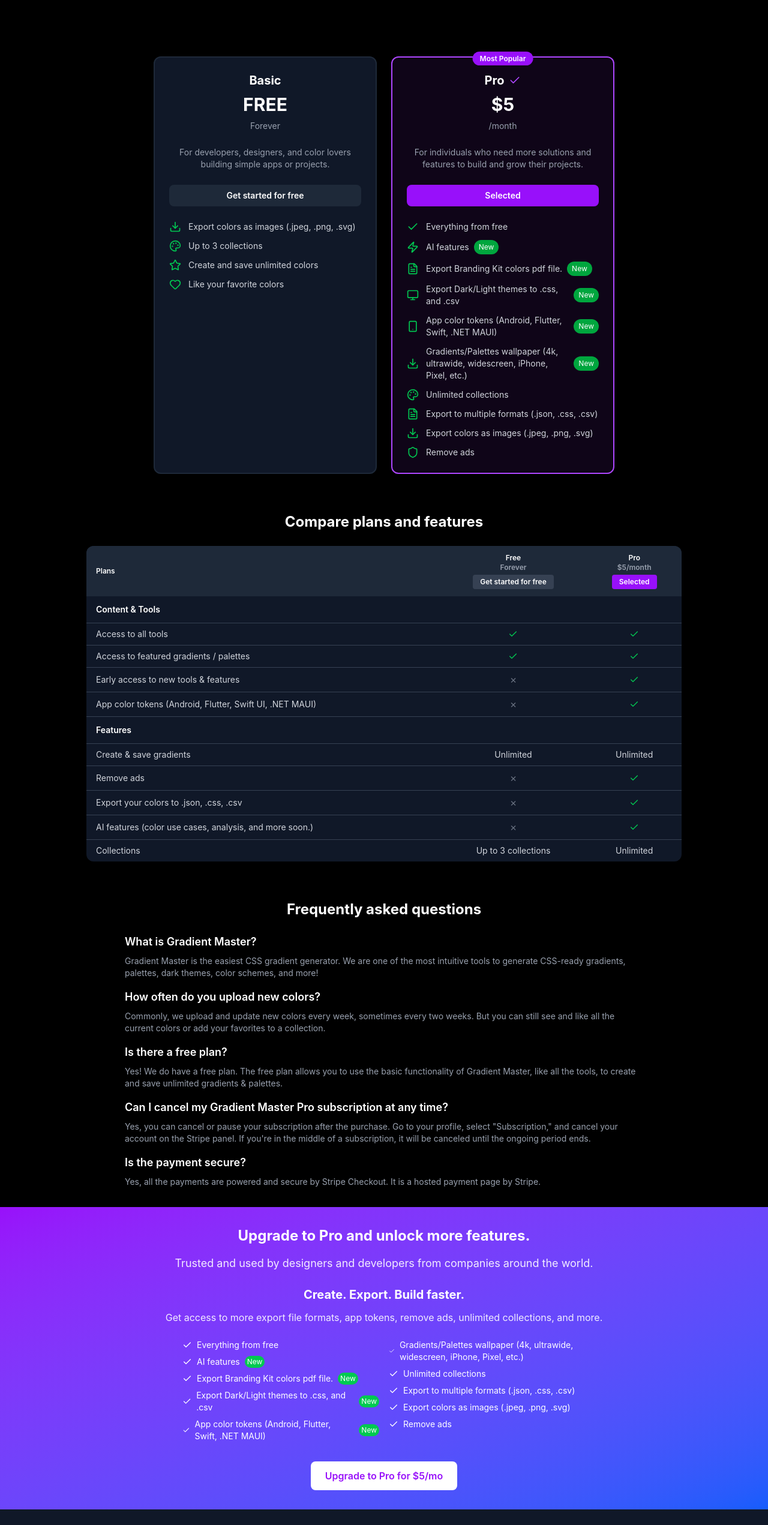
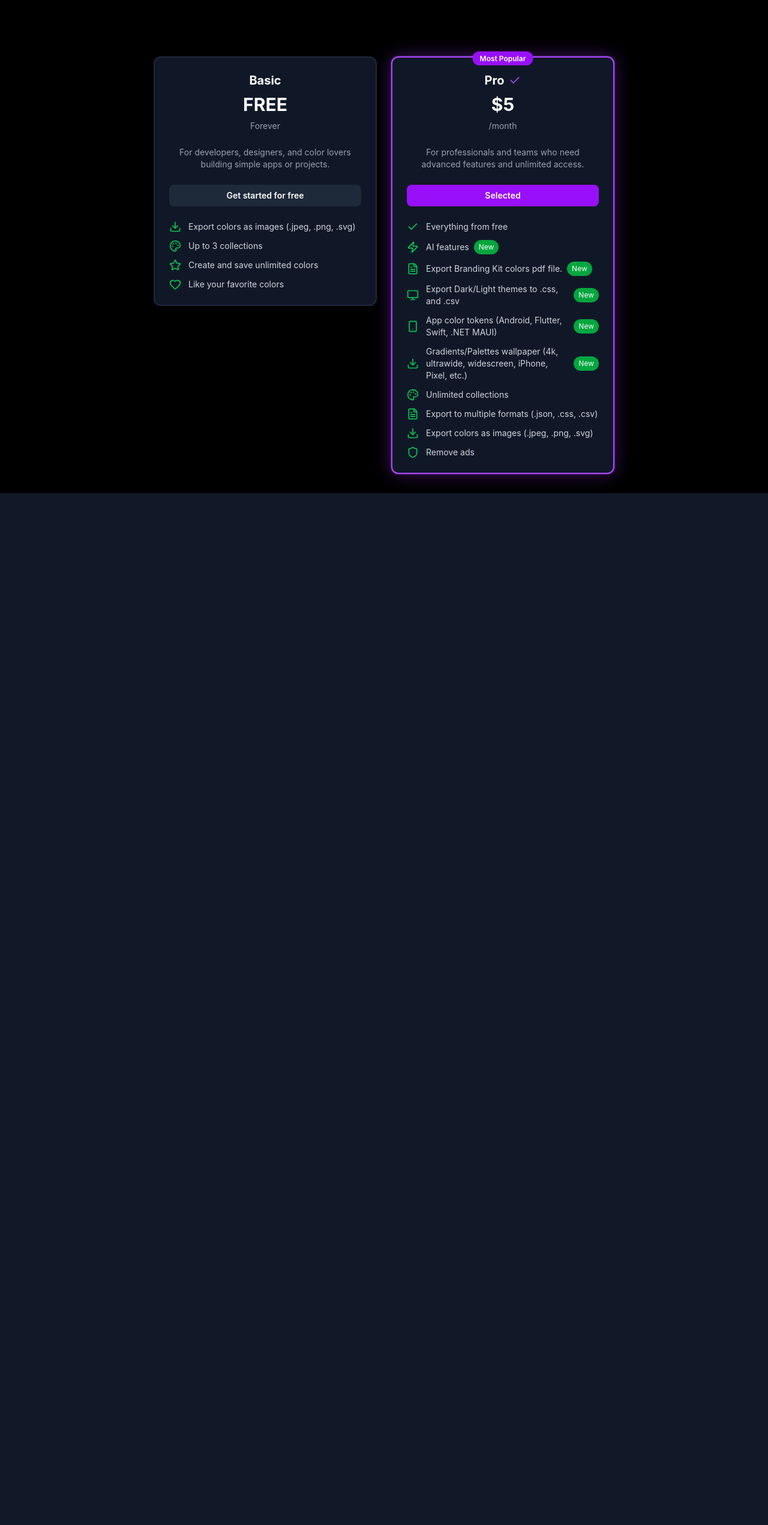
Before and after one commit to toochinos/gradient, a Next.js app: page /upgrade in a window 1280 px wide. Shown: the part 243-2785 px from the top of the page at 60% size. After the commit the page ends 1065 px from the top, so only its background shows below. Built offline with nearby package versions, Linux system fonts and the light colour scheme.

Commit message:
Update SaaS with new features

```diff
--- a/src/app/upgrade/page.tsx
+++ b/src/app/upgrade/page.tsx
@@ -106,6 +106,8 @@
         <div className="max-w-5xl mx-auto px-4">
           <div className="grid md:grid-cols-2 gap-6 max-w-3xl mx-auto">
             {/* Basic Plan */}
+            <div className="relative">
+              {/* Background card with blur effect */}
               <div
                 className={`bg-gray-900 rounded-xl shadow-lg p-6 border-2 cursor-pointer transition-all ${
                   selectedPlan === 'free'
@@ -114,23 +116,19 @@
                 }`}
                 style={selectedPlan === 'free' ? {
                   backgroundColor: 'rgba(147, 51, 234, 0.1)',
-                textRendering: 'optimizeLegibility',
-                WebkitFontSmoothing: 'antialiased',
-                MozOsxFontSmoothing: 'grayscale',
-                filter: 'none',
-                backdropFilter: 'none',
-                willChange: 'auto'
+                  boxShadow: '0 0 30px rgba(147, 51, 234, 0.4)',
+                  filter: 'blur(1px)'
                 } : {}}
                 onClick={() => setSelectedPlan('free')}
               >
                 <div className="text-center mb-6">
                   <div className="flex items-center justify-center mb-2">
-                  <h3 className="text-xl font-bold text-white" style={selectedPlan === 'free' ? { textRendering: 'optimizeLegibility', WebkitFontSmoothing: 'antialiased', MozOsxFontSmoothing: 'grayscale', filter: 'none' } : {}}>Basic</h3>
+                    <h3 className="text-xl font-bold text-white">Basic</h3>
                     {selectedPlan === 'free' && (
                       <Check className="w-5 h-5 text-purple-500 ml-2" />
                     )}
                   </div>
-                <div className="text-3xl font-bold text-white mb-2" style={selectedPlan === 'free' ? { textRendering: 'optimizeLegibility', WebkitFontSmoothing: 'antialiased', MozOsxFontSmoothing: 'grayscale', filter: 'none' } : {}}>FREE</div>
+                  <div className="text-3xl font-bold text-white mb-2">FREE</div>
                   <div className="text-gray-400 text-sm">Forever</div>
                 </div>
 
@@ -162,7 +160,57 @@
                 </div>
               </div>
 
+              {/* Clear overlay card when selected */}
+              {selectedPlan === 'free' && (
+                <div
+                  className="absolute inset-0 bg-gray-900 rounded-xl p-6 border-2 border-purple-500 cursor-pointer"
+                  style={{
+                    textRendering: 'optimizeLegibility',
+                    WebkitFontSmoothing: 'antialiased',
+                    MozOsxFontSmoothing: 'grayscale',
+                    filter: 'none',
+                    backdropFilter: 'none'
+                  }}
+                  onClick={() => setSelectedPlan('free')}
+                >
+                  <div className="text-center mb-6">
+                    <div className="flex items-center justify-center mb-2">
+                      <h3 className="text-xl font-bold text-white">Basic</h3>
+                      <Check className="w-5 h-5 text-purple-500 ml-2" />
+                    </div>
+                    <div className="text-3xl font-bold text-white mb-2">FREE</div>
+                    <div className="text-gray-400 text-sm">Forever</div>
+                  </div>
+
+                  <p className="text-gray-400 mb-6 text-center text-sm">
+                    For developers, designers, and color lovers building simple apps or projects.
+                  </p>
+
+                  <button
+                    className="w-full py-2 rounded-lg font-semibold transition-colors mb-6 text-sm bg-purple-600 text-white hover:bg-purple-700"
+                    onClick={(e) => {
+                      e.stopPropagation();
+                      setSelectedPlan('free');
+                    }}
+                  >
+                    Selected
+                  </button>
+
+                  <div className="space-y-3">
+                    {features.map((feature, index) => (
+                      <div key={index} className="flex items-center space-x-3">
+                        <div className="text-green-500 text-sm">{feature.icon}</div>
+                        <span className="text-gray-300 text-sm">{feature.text}</span>
+                      </div>
+                    ))}
+                  </div>
+                </div>
+              )}
+            </div>
+
             {/* Pro Plan */}
+            <div className="relative">
+              {/* Background card with blur effect */}
               <div
                 className={`bg-gray-900 rounded-xl shadow-lg p-6 border-2 relative cursor-pointer transition-all ${
                   selectedPlan === 'pro'
@@ -171,12 +219,8 @@
                 }`}
                 style={selectedPlan === 'pro' ? {
                   backgroundColor: 'rgba(147, 51, 234, 0.1)',
-                textRendering: 'optimizeLegibility',
-                WebkitFontSmoothing: 'antialiased',
-                MozOsxFontSmoothing: 'grayscale',
-                filter: 'none',
-                backdropFilter: 'none',
-                willChange: 'auto'
+                  boxShadow: '0 0 30px rgba(147, 51, 234, 0.4)',
+                  filter: 'blur(1px)'
                 } : {}}
                 onClick={() => setSelectedPlan('pro')}
               >
@@ -188,26 +232,26 @@
 
                 <div className="text-center mb-6">
                   <div className="flex items-center justify-center mb-2">
-                  <h3 className="text-xl font-bold text-white" style={selectedPlan === 'pro' ? { textRendering: 'optimizeLegibility', WebkitFontSmoothing: 'antialiased', MozOsxFontSmoothing: 'grayscale', filter: 'none' } : {}}>Pro</h3>
+                    <h3 className="text-xl font-bold text-white">Pro</h3>
                     {selectedPlan === 'pro' && (
                       <Check className="w-5 h-5 text-purple-500 ml-2" />
                     )}
                   </div>
-                <div className="text-3xl font-bold text-white mb-2" style={selectedPlan === 'pro' ? { textRendering: 'optimizeLegibility', WebkitFontSmoothing: 'antialiased', MozOsxFontSmoothing: 'grayscale', filter: 'none' } : {}}>
+                  <div className="text-3xl font-bold text-white mb-2">
                     ${isYearly ? '3.33' : '5'}
                   </div>
                   <div className="text-gray-400 text-sm">/{isYearly ? 'month' : 'month'}</div>
                 </div>
 
                 <p className="text-gray-400 mb-6 text-center text-sm">
-                For individuals who need more solutions and features to build and grow their projects.
+                  For professionals and teams who need advanced features and unlimited access.
                 </p>
 
                 <button
                   className={`w-full py-2 rounded-lg font-semibold transition-colors mb-6 text-sm ${
                     selectedPlan === 'pro'
                       ? 'bg-purple-600 text-white hover:bg-purple-700'
-                    : 'bg-purple-600 text-white hover:bg-purple-700'
+                      : 'bg-gray-800 text-white hover:bg-gray-700'
                   }`}
                   onClick={(e) => {
                     e.stopPropagation();
@@ -233,189 +277,59 @@
                   ))}
                 </div>
               </div>
-          </div>
-        </div>
-      </section>
 
-
-      {/* Features Comparison */}
-      <section className="py-8 bg-black">
-        <div className="max-w-5xl mx-auto px-4">
-          <h2 className="text-2xl font-bold text-center text-white mb-6">
-            Compare plans and features
-          </h2>
-
-          <div className="bg-gray-900 rounded-xl shadow-lg overflow-hidden">
-            <div className="overflow-x-auto">
-              <table className="w-full">
-                <thead className="bg-gray-800">
-                  <tr>
-                    <th className="px-4 py-3 text-left text-xs font-semibold text-white">Plans</th>
-                    <th className="px-4 py-3 text-center text-xs font-semibold text-white">
-                      <div>Free</div>
-                      <div className="text-xs text-gray-400">Forever</div>
-                      <button
-                        className={`mt-1 px-3 py-1 rounded text-xs transition-colors ${
-                          selectedPlan === 'free'
-                            ? 'bg-purple-600 text-white hover:bg-purple-700'
-                            : 'bg-gray-700 text-white hover:bg-gray-600'
-                        }`}
-                        onClick={() => setSelectedPlan('free')}
-                      >
-                        {selectedPlan === 'free' ? 'Selected' : 'Get started for free'}
-                      </button>
-                    </th>
-                    <th className="px-4 py-3 text-center text-xs font-semibold text-white">
-                      <div>Pro</div>
-                      <div className="text-xs text-gray-400">$5/month</div>
-                      <button
-                        className={`mt-1 px-3 py-1 rounded text-xs transition-colors ${
-                          selectedPlan === 'pro'
-                            ? 'bg-purple-600 text-white hover:bg-purple-700'
-                            : 'bg-gray-700 text-white hover:bg-gray-600'
-                        }`}
+              {/* Clear overlay card when selected */}
+              {selectedPlan === 'pro' && (
+                <div
+                  className="absolute inset-0 bg-gray-900 rounded-xl p-6 border-2 border-purple-500 cursor-pointer"
+                  style={{
+                    textRendering: 'optimizeLegibility',
+                    WebkitFontSmoothing: 'antialiased',
+                    MozOsxFontSmoothing: 'grayscale',
+                    filter: 'none',
+                    backdropFilter: 'none'
+                  }}
                   onClick={() => setSelectedPlan('pro')}
                 >
-                        {selectedPlan === 'pro' ? 'Selected' : 'Get PRO'}
-                      </button>
-                    </th>
-                  </tr>
-                </thead>
-                <tbody className="divide-y divide-gray-700">
-                  <tr>
-                    <td className="px-4 py-3 font-semibold text-white text-sm">Content & Tools</td>
-                    <td></td>
-                    <td></td>
-                  </tr>
-                  <tr>
-                    <td className="px-4 py-2 text-gray-300 text-sm">Access to all tools</td>
-                    <td className="px-4 py-2 text-center"><Check className="w-4 h-4 text-green-500 mx-auto" /></td>
-                    <td className="px-4 py-2 text-center"><Check className="w-4 h-4 text-green-500 mx-auto" /></td>
-                  </tr>
-                  <tr>
-                    <td className="px-4 py-2 text-gray-300 text-sm">Access to featured gradients / palettes</td>
-                    <td className="px-4 py-2 text-center"><Check className="w-4 h-4 text-green-500 mx-auto" /></td>
-                    <td className="px-4 py-2 text-center"><Check className="w-4 h-4 text-green-500 mx-auto" /></td>
-                  </tr>
-                  <tr>
-                    <td className="px-4 py-2 text-gray-300 text-sm">Early access to new tools & features</td>
-                    <td className="px-4 py-2 text-center"><span className="text-gray-500">✗</span></td>
-                    <td className="px-4 py-2 text-center"><Check className="w-4 h-4 text-green-500 mx-auto" /></td>
-                  </tr>
-                  <tr>
-                    <td className="px-4 py-2 text-gray-300 text-sm">App color tokens (Android, Flutter, Swift UI, .NET MAUI)</td>
-                    <td className="px-4 py-2 text-center"><span className="text-gray-500">✗</span></td>
-                    <td className="px-4 py-2 text-center"><Check className="w-4 h-4 text-green-500 mx-auto" /></td>
-                  </tr>
-                  <tr>
-                    <td className="px-4 py-3 font-semibold text-white text-sm">Features</td>
-                    <td></td>
-                    <td></td>
-                  </tr>
-                  <tr>
-                    <td className="px-4 py-2 text-gray-300 text-sm">Create & save gradients</td>
-                    <td className="px-4 py-2 text-center text-gray-300 text-sm">Unlimited</td>
-                    <td className="px-4 py-2 text-center text-gray-300 text-sm">Unlimited</td>
-                  </tr>
-                  <tr>
-                    <td className="px-4 py-2 text-gray-300 text-sm">Remove ads</td>
-                    <td className="px-4 py-2 text-center"><span className="text-gray-500">✗</span></td>
-                    <td className="px-4 py-2 text-center"><Check className="w-4 h-4 text-green-500 mx-auto" /></td>
-                  </tr>
-                  <tr>
-                    <td className="px-4 py-2 text-gray-300 text-sm">Export your colors to .json, .css, .csv</td>
-                    <td className="px-4 py-2 text-center"><span className="text-gray-500">✗</span></td>
-                    <td className="px-4 py-2 text-center"><Check className="w-4 h-4 text-green-500 mx-auto" /></td>
-                  </tr>
-                  <tr>
-                    <td className="px-4 py-2 text-gray-300 text-sm">AI features (color use cases, analysis, and more soon.)</td>
-                    <td className="px-4 py-2 text-center"><span className="text-gray-500">✗</span></td>
-                    <td className="px-4 py-2 text-center"><Check className="w-4 h-4 text-green-500 mx-auto" /></td>
-                  </tr>
-                  <tr>
-                    <td className="px-4 py-2 text-gray-300 text-sm">Collections</td>
-                    <td className="px-4 py-2 text-center text-gray-300 text-sm">Up to 3 collections</td>
-                    <td className="px-4 py-2 text-center text-gray-300 text-sm">Unlimited</td>
-                  </tr>
-                </tbody>
-              </table>
-            </div>
-          </div>
-        </div>
-      </section>
-
-      {/* FAQ Section */}
-      <section className="py-8 bg-black">
-        <div className="max-w-4xl mx-auto px-4">
-          <h2 className="text-2xl font-bold text-center text-white mb-6">
-            Frequently asked questions
-          </h2>
-
-          <div className="space-y-4">
-            <div>
-              <h3 className="text-lg font-semibold text-white mb-2">What is Gradient Master?</h3>
-              <p className="text-gray-400 text-sm">
-                Gradient Master is the easiest CSS gradient generator. We are one of the most intuitive tools to generate CSS-ready gradients, palettes, dark themes, color schemes, and more!
-              </p>
+                  <div className="absolute -top-3 left-1/2 transform -translate-x-1/2">
+                    <span className="bg-purple-600 text-white px-3 py-1 rounded-full text-xs font-semibold">
+                      Most Popular
+                    </span>
                   </div>
 
-            <div>
-              <h3 className="text-lg font-semibold text-white mb-2">How often do you upload new colors?</h3>
-              <p className="text-gray-400 text-sm">
-                Commonly, we upload and update new colors every week, sometimes every two weeks. But you can still see and like all the current colors or add your favorites to a collection.
-              </p>
+                  <div className="text-center mb-6">
+                    <div className="flex items-center justify-center mb-2">
+                      <h3 className="text-xl font-bold text-white">Pro</h3>
+                      <Check className="w-5 h-5 text-purple-500 ml-2" />
+                    </div>
+                    <div className="text-3xl font-bold text-white mb-2">
+                      ${isYearly ? '3.33' : '5'}
+                    </div>
+                    <div className="text-gray-400 text-sm">/{isYearly ? 'month' : 'month'}</div>
                   </div>
 
-            <div>
-              <h3 className="text-lg font-semibold text-white mb-2">Is there a free plan?</h3>
-              <p className="text-gray-400 text-sm">
-                Yes! We do have a free plan. The free plan allows you to use the basic functionality of Gradient Master, like all the tools, to create and save unlimited gradients & palettes.
-              </p>
-            </div>
-
-            <div>
-              <h3 className="text-lg font-semibold text-white mb-2">Can I cancel my Gradient Master Pro subscription at any time?</h3>
-              <p className="text-gray-400 text-sm">
-                Yes, you can cancel or pause your subscription after the purchase. Go to your profile, select &quot;Subscription,&quot; and cancel your account on the Stripe panel.
-                If you&apos;re in the middle of a subscription, it will be canceled until the ongoing period ends.
-              </p>
-            </div>
-
-            <div>
-              <h3 className="text-lg font-semibold text-white mb-2">Is the payment secure?</h3>
-              <p className="text-gray-400 text-sm">
-                Yes, all the payments are powered and secure by Stripe Checkout. It is a hosted payment page by Stripe.
-              </p>
-            </div>
-          </div>
-        </div>
-      </section>
-
-      {/* CTA Section */}
-      <section className="py-8 bg-gradient-to-br from-purple-600 to-blue-600 text-white">
-        <div className="max-w-4xl mx-auto text-center px-4">
-          <h2 className="text-2xl font-bold mb-4">
-            Upgrade to Pro and unlock more features.
-          </h2>
-          <p className="text-lg mb-6 opacity-90">
-            Trusted and used by designers and developers from companies around the world.
+                  <p className="text-gray-400 mb-6 text-center text-sm">
+                    For professionals and teams who need advanced features and unlimited access.
                   </p>
 
+                  <button
+                    className="w-full py-2 rounded-lg font-semibold transition-colors mb-6 text-sm bg-purple-600 text-white hover:bg-purple-700"
+                    onClick={(e) => {
+                      e.stopPropagation();
+                      setSelectedPlan('pro');
+                    }}
+                  >
+                    Selected
+                  </button>
 
-          <h3 className="text-xl font-bold mb-3">Create. Export. Build faster.</h3>
-          <p className="text-base mb-6 opacity-90">
-            Get access to more export file formats, app tokens, remove ads, unlimited collections, and more.
-          </p>
-
-          <div className="grid md:grid-cols-2 gap-4 max-w-2xl mx-auto mb-6">
-            <div className="text-left">
-              {proFeatures.slice(0, 5).map((feature, index) => (
-                <div key={index} className="flex items-center space-x-2 mb-2">
-                  <Check className="w-4 h-4" />
-                  <span className="flex items-center text-sm">
+                  <div className="space-y-3">
+                    {proFeatures.map((feature, index) => (
+                      <div key={index} className="flex items-center space-x-3">
+                        <div className="text-green-500 text-sm">{feature.icon}</div>
+                        <span className="text-gray-300 text-sm flex items-center">
                           {feature.text}
                           {feature.isNew && (
-                      <span className="ml-2 bg-green-500 text-white text-xs px-1 py-0.5 rounded-full">
+                            <span className="ml-2 bg-green-600 text-white text-xs px-2 py-1 rounded-full">
                               New
                             </span>
                           )}
@@ -423,81 +337,12 @@
                       </div>
                     ))}
                   </div>
-            <div className="text-left">
-              {proFeatures.slice(5).map((feature, index) => (
-                <div key={index} className="flex items-center space-x-2 mb-2">
-                  <Check className="w-4 h-4" />
-                  <span className="text-sm">{feature.text}</span>
                 </div>
-              ))}
+              )}
             </div>
           </div>
-
-          <button
-            className={`px-6 py-3 rounded-lg font-semibold text-base transition-colors ${
-              selectedPlan === 'free'
-                ? 'bg-purple-600 text-white hover:bg-purple-700'
-                : 'bg-white text-purple-600 hover:bg-gray-100'
-            }`}
-            onClick={() => {
-              if (selectedPlan === 'free') {
-                // Handle free plan selection
-                console.log('Free plan selected');
-              } else {
-                // Handle pro plan selection
-                console.log('Pro plan selected');
-              }
-            }}
-          >
-            {selectedPlan === 'free'
-              ? 'Continue with Free Plan'
-              : `Upgrade to Pro for $${isYearly ? '3.33' : '5'}/mo`
-            }
-          </button>
         </div>
       </section>
-
-      {/* Footer */}
-      <footer className="bg-gray-900 text-white py-6">
-        <div className="max-w-4xl mx-auto px-4">
-          <div className="grid md:grid-cols-4 gap-6">
-            <div>
-              <h3 className="text-base font-semibold mb-3">Gradient Master</h3>
-              <p className="text-gray-400 text-sm">contact@gradientmaster.com</p>
-            </div>
-
-            <div>
-              <h4 className="font-semibold mb-3 text-sm">Product</h4>
-              <ul className="space-y-1 text-gray-400 text-sm">
-                <li><a href="#" className="hover:text-white">Pricing</a></li>
-                <li><a href="#" className="hover:text-white">Updates</a></li>
-              </ul>
-            </div>
-
-            <div>
-              <h4 className="font-semibold mb-3 text-sm">About Us</h4>
-              <ul className="space-y-1 text-gray-400 text-sm">
-                <li><a href="#" className="hover:text-white">Give Feedback</a></li>
-                <li><a href="#" className="hover:text-white">Team</a></li>
-                <li><a href="#" className="hover:text-white">Help & Support</a></li>
-              </ul>
-            </div>
-
-            <div>
-              <h4 className="font-semibold mb-3 text-sm">Resources</h4>
-              <ul className="space-y-1 text-gray-400 text-sm">
-                <li><a href="#" className="hover:text-white">Blog</a></li>
-                <li><a href="#" className="hover:text-white">Jobs</a></li>
-              </ul>
-            </div>
-          </div>
-
-          <div className="border-t border-gray-800 mt-6 pt-4 text-center text-gray-400 text-sm">
-            <p>Made with a lot of ❤️ by the Gradient Master team</p>
-            <p className="mt-1">©2025 Gradient Master V2.0</p>
-          </div>
-        </div>
-      </footer>
     </div>
   );
 }
```
Also changed, not shown: src/components/GradientGenerator.tsx (+48 -7 lines). Lines whose indentation alone changed are shown as unchanged.
